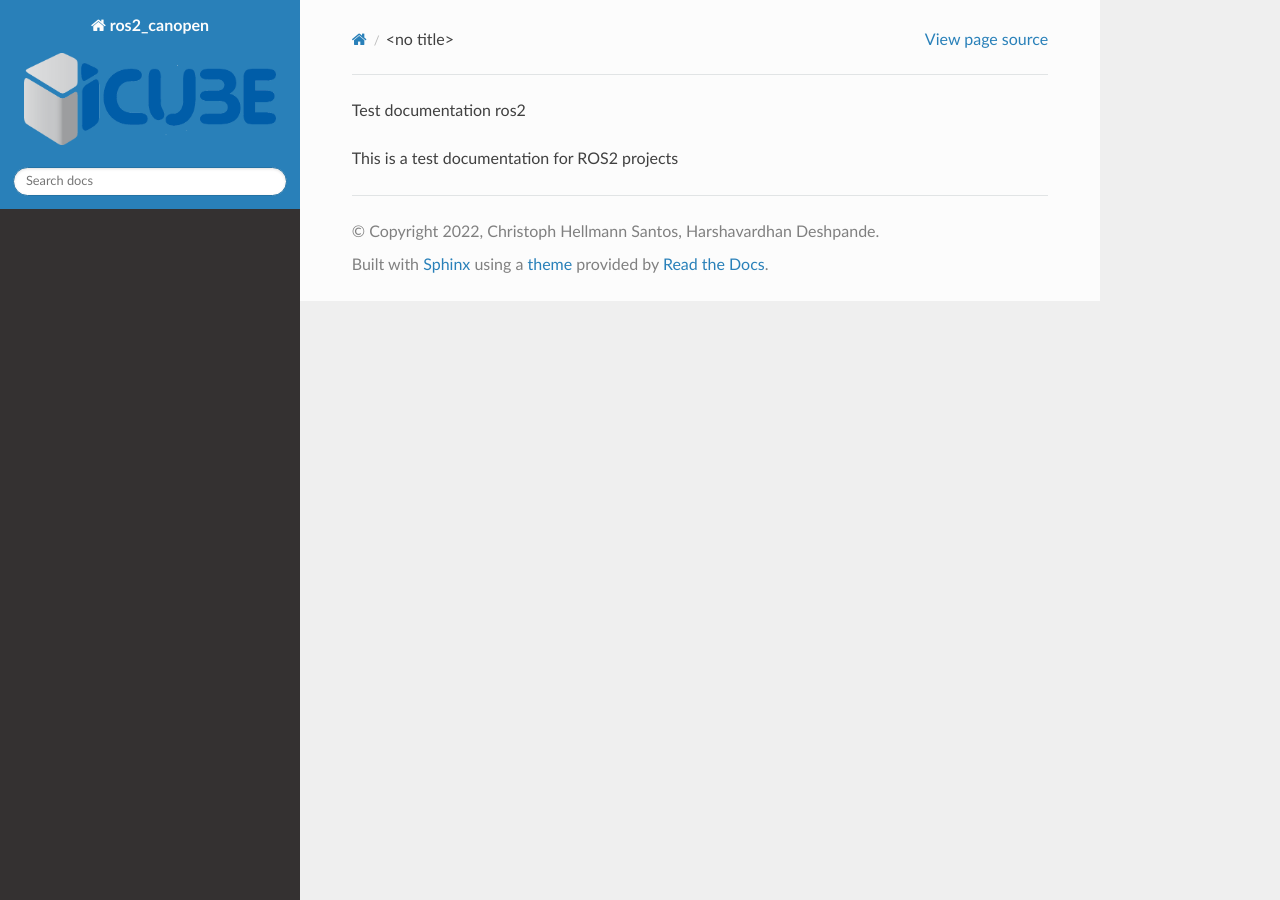
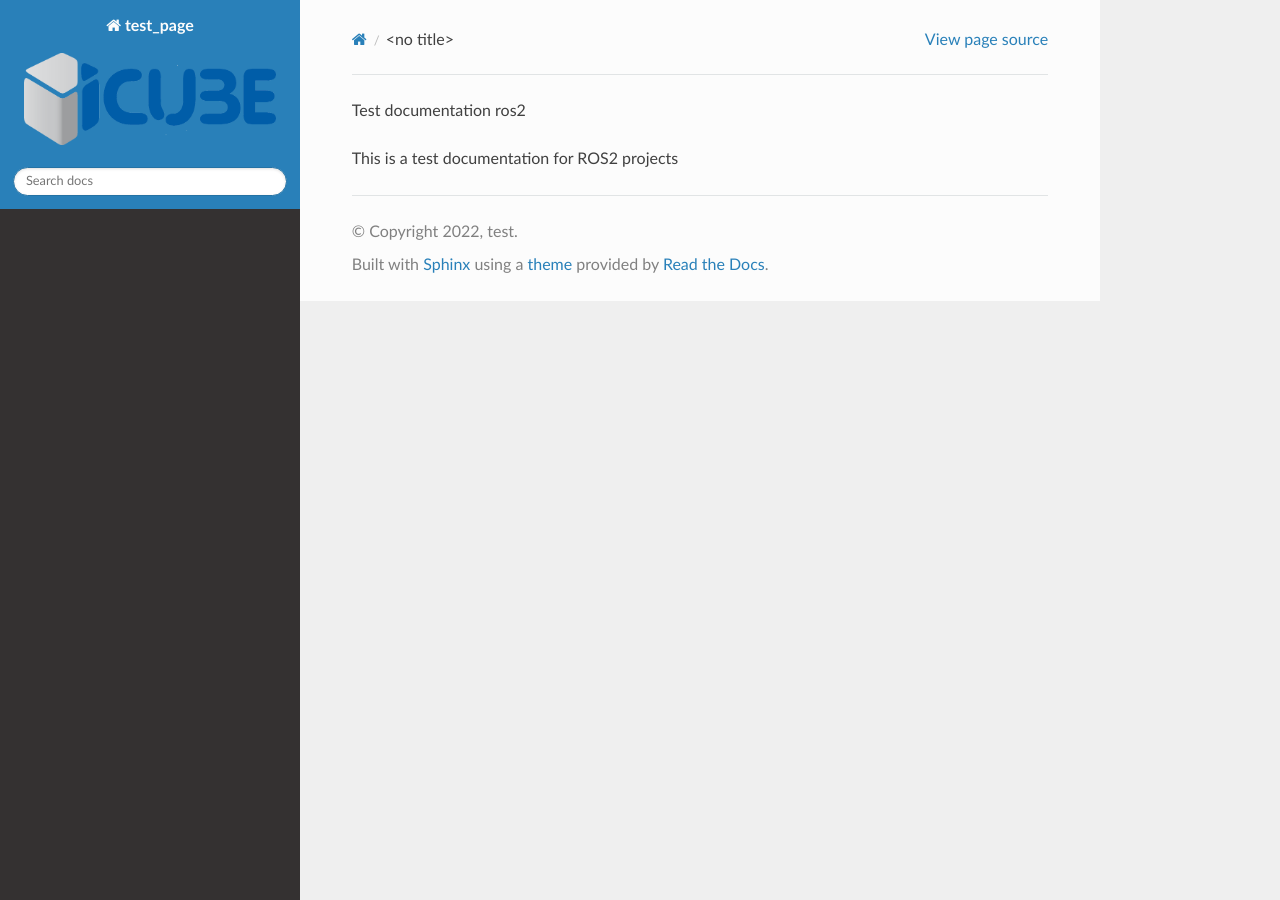
Before and after one commit to mcbed/test_pages, a Sphinx documentation site: the page built from documentation/sphinx/index.rst, in a window 1280 px wide. Built offline with Sphinx 7.4.7 and the Read the Docs theme 2.0.0, drawn with Linux system fonts in a browser that asks for light colours; formulas are drawn with MathJax 3.

Commit message:
initial commit

```diff
--- a/documentation/sphinx/conf.py
+++ b/documentation/sphinx/conf.py
@@ -14,9 +14,9 @@ from pathlib import Path
 
 # -- Project information -----------------------------------------------------
 
-project = "ros2_canopen"
-copyright = "2022, Christoph Hellmann Santos,  Harshavardhan Deshpande"
-author = "Christoph Hellmann Santos,  Harshavardhan Deshpande"
+project = "test_page"
+copyright = "2022, test"
+author = "test guys"
 
 # The full version, including alpha/beta/rc tags
 release = "0.0.1"
```
Also changed, not shown: 1 other file.
